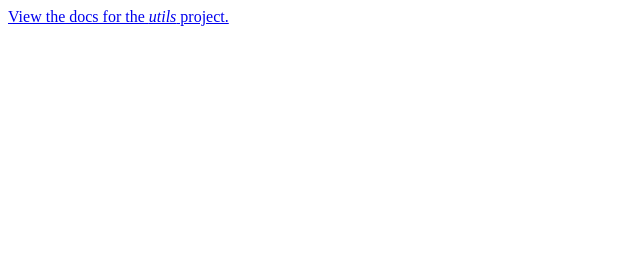
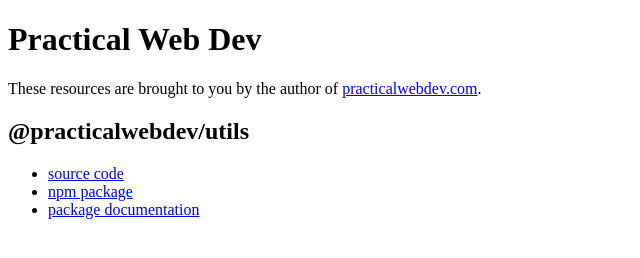
Before and after one commit to bjanderson/practicalwebdev, a plain HTML site: page docs/index.html in a window 1280 px wide. Shown: the whole page, without its empty margins (0-640 px from the left). Drawn offline with Linux system fonts and the light colour scheme.

Commit message:
updated the docs

```diff
--- a/docs/index.html
+++ b/docs/index.html
@@ -9,6 +9,17 @@
 
 </head>
 <body>
-  <a href="utils/index.html">View the docs for the <em>utils</em> project.</a>
+  <h1>Practical Web Dev</h1>
+
+  <p>
+    These resources are brought to you by the author of <a href="https://practicalwebdev.com/" target="_blank">practicalwebdev.com</a>.
+  </p>
+
+  <h2>@practicalwebdev/utils</h2>
+  <ul>
+    <li><a href="https://github.com/bjanderson/practicalwebdev/tree/master/utils" target="_blank">source code</a></li>
+    <li><a href="https://www.npmjs.com/package/@practicalwebdev/utils" target="_blank">npm package</a></li>
+    <li><a href="https://bjanderson.github.io/practicalwebdev/utils/index.html" target="_blank">package documentation</a></li>
+  </ul>
 </body>
 </html>
```
